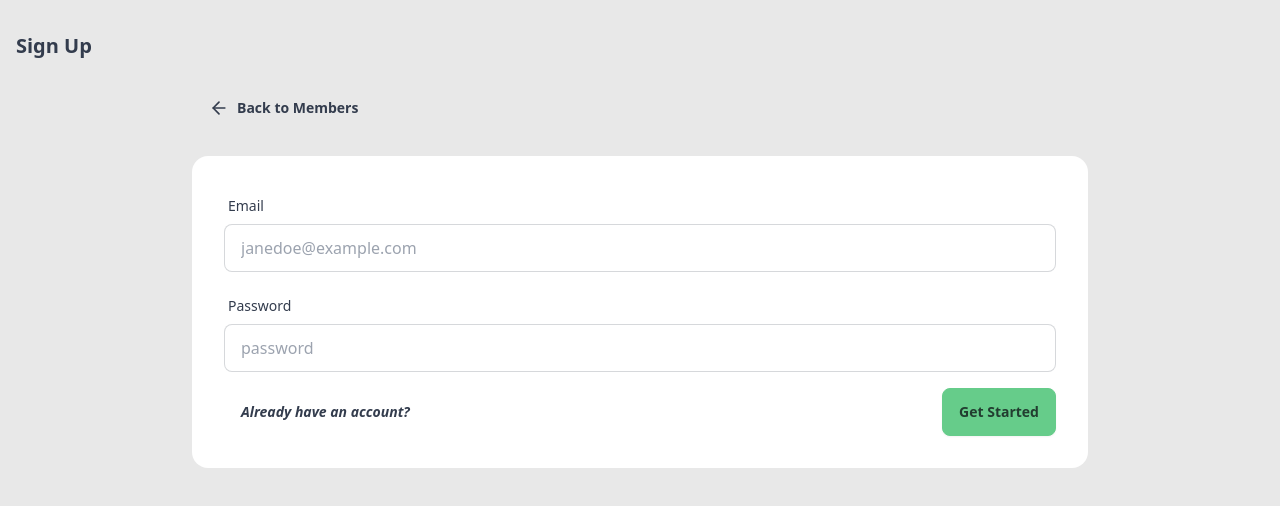
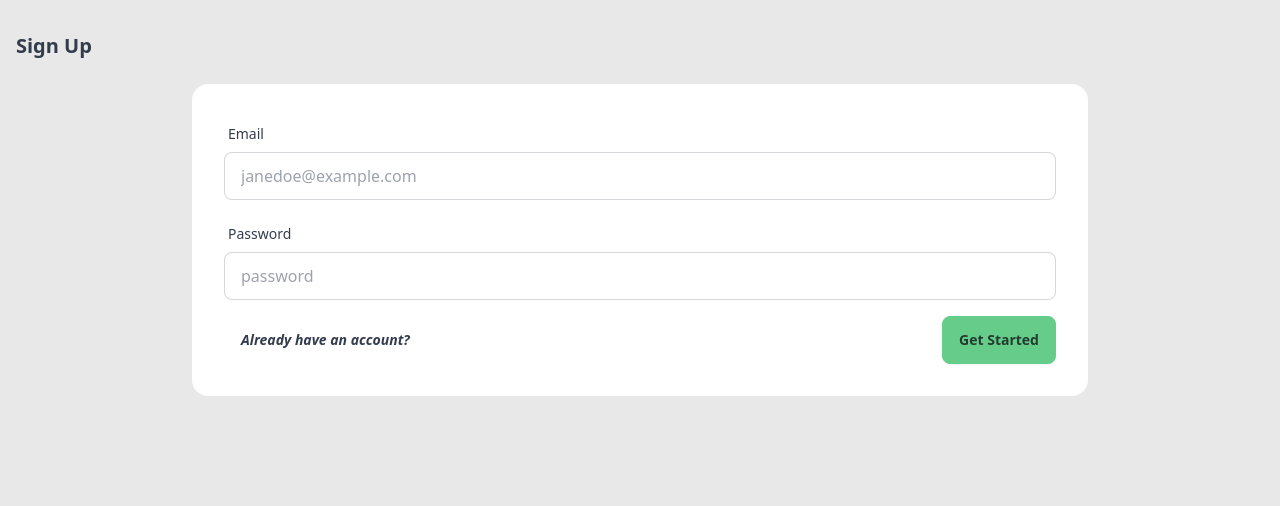
Before and after one commit to EthanGaspar/ClubLedger, a React app in the folder frontend/: page /signup in a window 1280 px wide. Shown: the top 506 px of the page. Built offline with nearby package versions, Linux system fonts and the light colour scheme; the HTML template or start-up script is replaced by a standard one.

Commit message:
Added redirects for logged in and logged out users
Logged in? Go to home page

Not Logged in? Go to login/signup pages

```diff
--- a/frontend/src/App.jsx
+++ b/frontend/src/App.jsx
@@ -1,4 +1,5 @@
-import { BrowserRouter, Routes, Route, Link } from "react-router-dom";
+import { BrowserRouter, Routes, Route, Link, Navigate } from "react-router-dom";
+import { useAuthContext } from "./hooks/useAuthContext";
 
 import HomePage from "./pages/HomePage"
 import CreatePage from "./pages/CreatePage"
@@ -9,17 +10,19 @@ import Login from "./pages/LoginPage"
 import Signup from "./pages/SignupPage"
 
 const App = () => {
+  const { user } = useAuthContext();
+
   return (
     <div className="relative h-full w-full">
           <div className="absolute inset-0 -z-10 h-full w-full bg-base-200" />
 
       <Routes>
-        <Route path="/" element={<HomePage />} />
+        <Route path="/" element={user ? <HomePage /> : <Navigate to="/login" />} />
         <Route path="/create" element={<CreatePage />} />
         <Route path="/member/:id" element={<MemberDetailPage />} />
         <Route path="/settings" element={<SettingsPage />} />
-        <Route path="/login" element={<Login />} />
-        <Route path="/signup" element={<Signup />} />
+        <Route path="/login" element={ !user ? <Login /> : <Navigate to="/" />} />
+        <Route path="/signup" element={!user ? <Signup /> : <Navigate to="/" />} />
       </Routes>
     </div>
   )
--- a/frontend/src/pages/LoginPage.jsx
+++ b/frontend/src/pages/LoginPage.jsx
@@ -22,10 +22,10 @@ const Login = () => {
             <div className='container mx-auto px-4 py-8'>
                 <h2 className="card-title text mb-6">Log in</h2>
                 <div className="max-w-4xl mx-auto">
-                    <Link to={"/"} className="btn btn-ghost mb-6">
+                    {/* <Link to={"/"} className="btn btn-ghost mb-6">
                         <ArrowLeftIcon className="size-5" />
                         Back to Members
-                    </Link>
+                    </Link> */}
                     <div className="card bg-base-100">
                     <div className="card-body">
 
--- a/frontend/src/pages/SignupPage.jsx
+++ b/frontend/src/pages/SignupPage.jsx
@@ -22,10 +22,10 @@ const Signup = () => {
             <div className='container mx-auto px-4 py-8'>
                 <h2 className="card-title text mb-6">Sign Up</h2>
                 <div className="max-w-4xl mx-auto">
-                    <Link to={"/"} className="btn btn-ghost mb-6">
+                    {/* <Link to={"/"} className="btn btn-ghost mb-6">
                         <ArrowLeftIcon className="size-5" />
                         Back to Members
-                    </Link>
+                    </Link> */}
                     <div className="card bg-base-100">
                     <div className="card-body">
 
```
